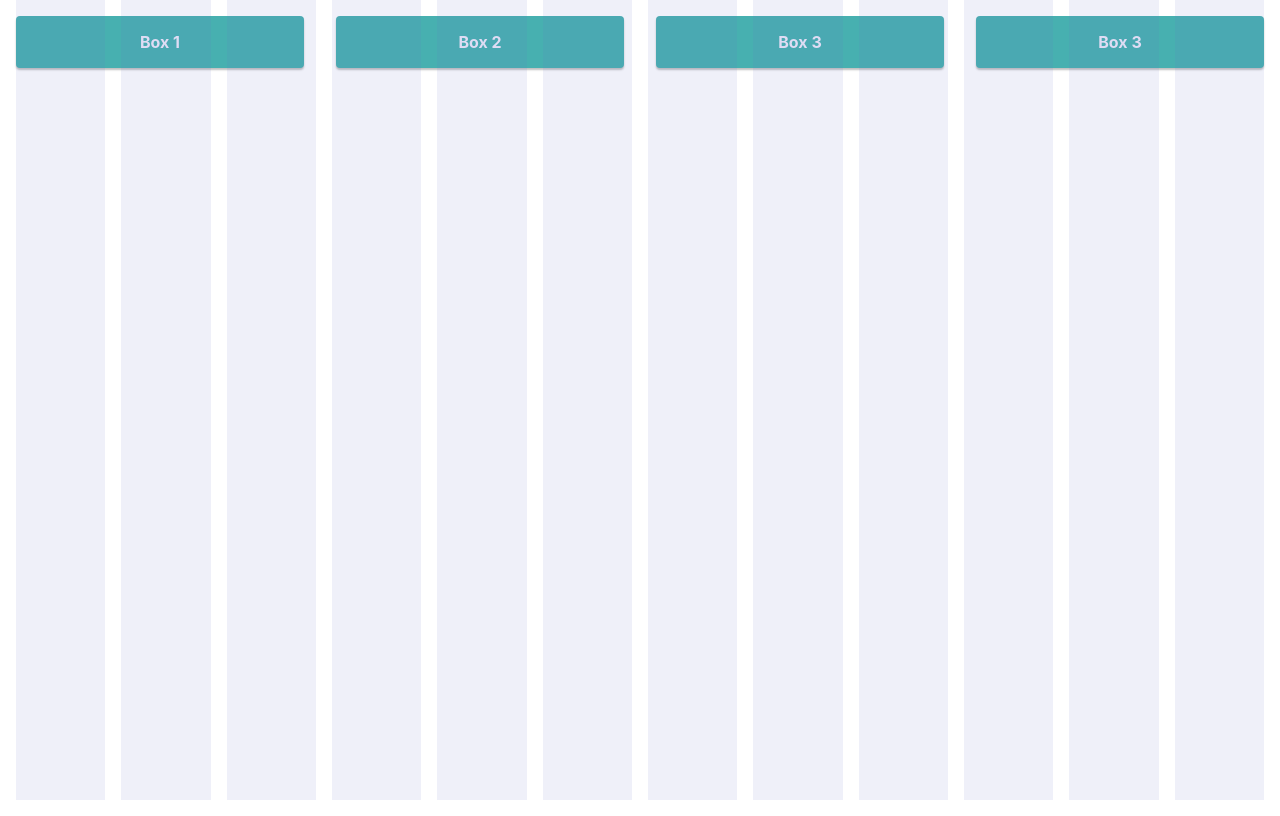
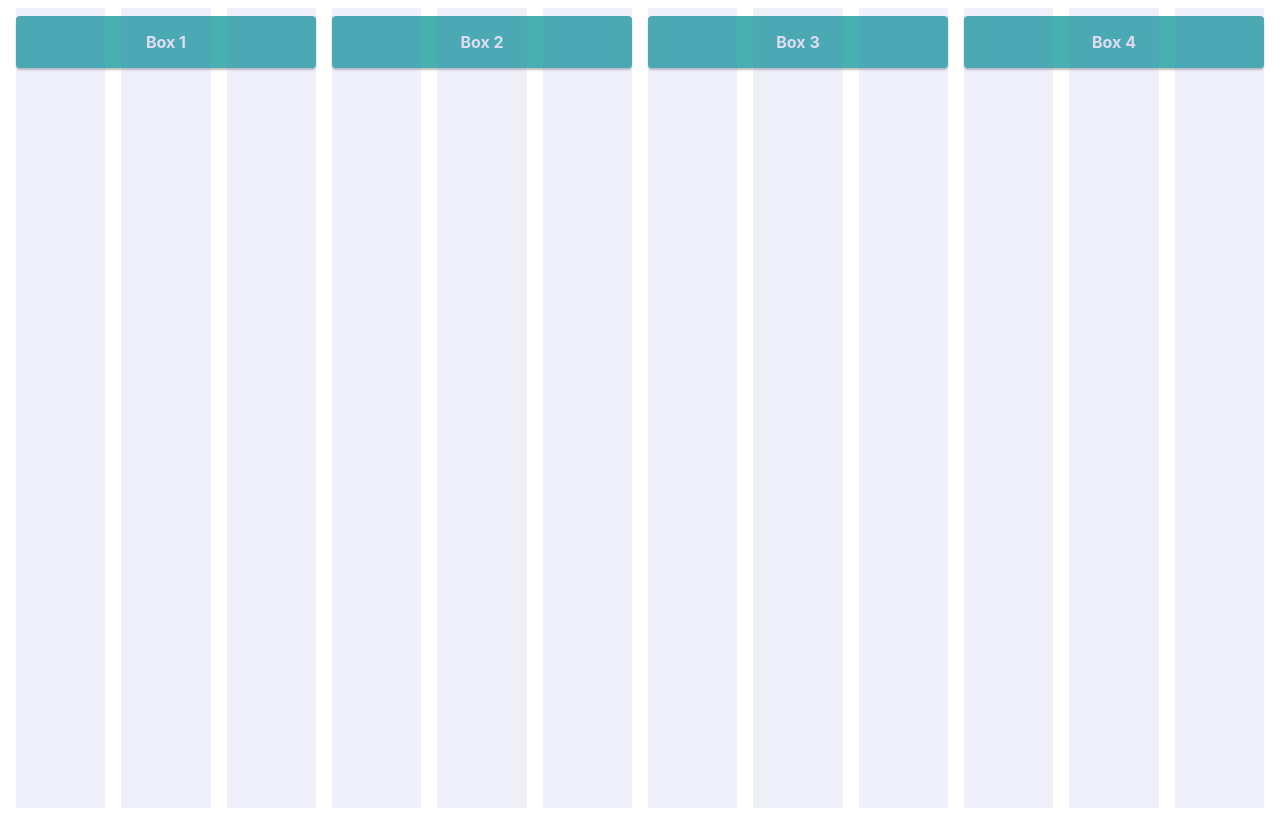
Before and after one commit to AdrianValdes/grid_typescript_storybook, a React (Create React App) app: page / in a window 1280 px wide. Built offline with nearby package versions, Linux system fonts and the light colour scheme.

Commit message:
add controls

```diff
--- a/src/App.tsx
+++ b/src/App.tsx
@@ -6,22 +6,23 @@ import { GridRuler } from './components/GridRuler/GridRuler';
 function App() {
   return (
     <div className='App'>
-      <GridRuler spacing='sm' />
-      <Grid container spacing='md' justifyContent='flex-end'>
-        <Grid item xs={1} sm={6} md={4} lg={3}>
+      <GridRuler spacing='sm'></GridRuler>
+
+      <Grid container spacing='sm'>
+        <Grid item xs={12} sm={6} md={4} lg={3}>
           <Box>Box 1</Box>
         </Grid>
 
-        <Grid item xs={1} sm={6} md={4} lg={3}>
+        <Grid item xs={12} sm={6} md={4} lg={3}>
           <Box>Box 2</Box>
         </Grid>
 
-        <Grid item xs={1} sm={6} md={4} lg={3}>
+        <Grid item xs={12} sm={6} md={4} lg={3}>
           <Box>Box 3</Box>
         </Grid>
 
-        <Grid item xs={1} sm={6} md={4} lg={3}>
-          <Box>Box 3</Box>
+        <Grid item xs={12} sm={6} md={4} lg={3}>
+          <Box>Box 4</Box>
         </Grid>
       </Grid>
     </div>
--- a/src/components/Grid/Grid.module.scss
+++ b/src/components/Grid/Grid.module.scss
@@ -6,7 +6,7 @@ $spacing: (
 
 $breakpoints: (
   'sm': 600px,
-  'md': 900px,
+  'md': 960px,
   'lg': 1280px,
 );
 
@@ -14,16 +14,17 @@ $justifyContent: (flex-start, flex-end, center, space-between);
 $alignItems: (flex-start, flex-end, center);
 
 @mixin breakpoint($name) {
-  @media screen and (min-width: map-get($breakpoints, $name)) {
+  @media screen and (min-width: map-get($breakpoints, $name )) {
     @content;
   }
 }
 
 .Grid {
   &_container {
-    height: 100%;
     display: flex;
     flex-wrap: wrap;
+
+    height: 100%;
   }
 
   &_item {
@@ -64,6 +65,7 @@ $alignItems: (flex-start, flex-end, center);
     &_spacing_#{$name} {
       margin: -$value;
     }
+
     &_spacing_#{$name} > &_item {
       padding: $value;
     }
--- a/src/index.css
+++ b/src/index.css
@@ -19,5 +19,4 @@ code {
 .App {
   margin: 16px;
   position: relative;
-  height: 100vh;
 }
```
Also changed, not shown: 1 other file (tests, documents, lock files or other folders).
